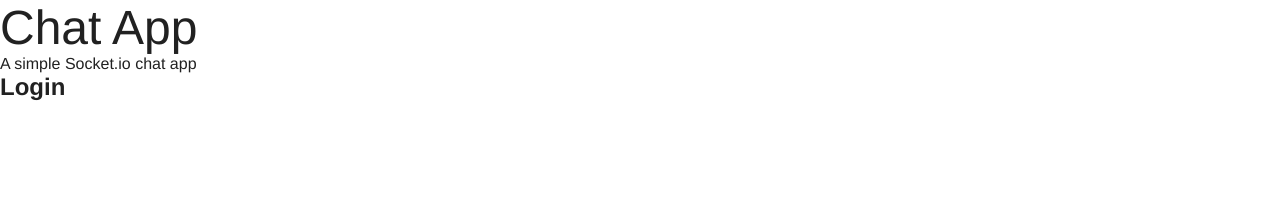
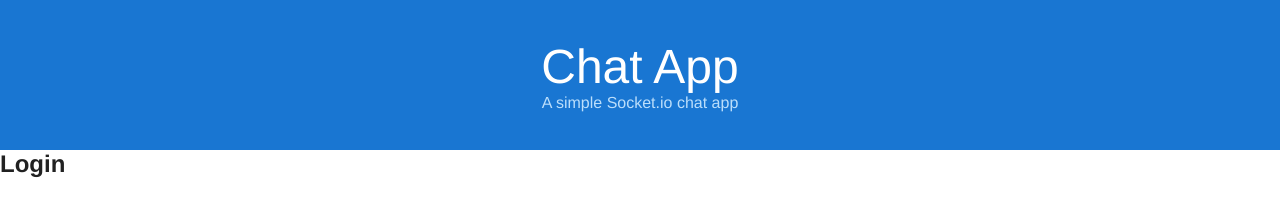
Before and after one commit to Meepedy/socketio-chat, a plain HTML site: page index.html in a window 1280 px wide. Drawn offline with Linux system fonts and the light colour scheme.

Commit message:
styled header

```diff
--- a/index.html
+++ b/index.html
@@ -12,11 +12,11 @@
 </head>
 
 <body>
-  <div id="appContainer">
+  <div id="appContainer" class="flex-column">
     <header>
-      <div>
+      <div class="container flex-column flex-center">
         <h1>Chat App</h1>
-        <p>A simple Socket.io chat app</p>
+        <p class="light-text">A simple Socket.io chat app</p>
       </div>
     </header>
 
--- a/main.css
+++ b/main.css
@@ -76,3 +76,15 @@
   font-size: 48px;
   font-weight: 300;
 }
+
+/* Header */
+header {
+  height: 150px;
+  background-color: var(--dark-blue);
+  width: 100%;
+  color: white;
+}
+
+header .container {
+  height: 100%;
+}
```
